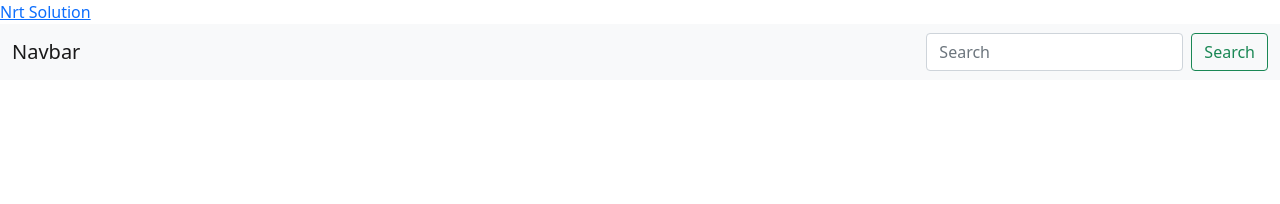
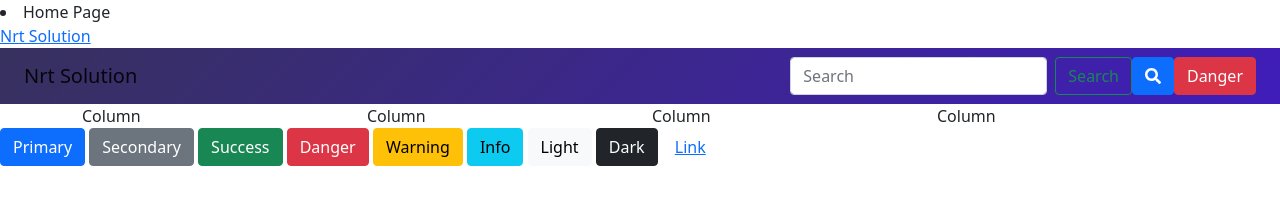
Before and after one commit to AmalAliAlQoud/Dashboard-master, a plain HTML site: page index.html in a window 1280 px wide. Drawn offline with nearby package versions, Linux system fonts and the light colour scheme; a small style sheet from the web is missing.

Commit message:
let start

```diff
--- a/index.html
+++ b/index.html
@@ -12,7 +12,7 @@
 </head>
 
 <body>
-
+    <div><li>Home Page</li></div>
     <nav>
         <!-- Navbar Brand-->
         <a href="index.html">Nrt Solution</a>
@@ -26,12 +26,17 @@
     <div>
         <div>
             <nav>
-                <nav class="navbar navbar-light bg-light">
+                <nav class="navbar navbar-light bg-purple container-fluid">
                     <div class="container-fluid">
-                      <a class="navbar-brand">Navbar</a>
+                      <a class="navbar-brand">Nrt Solution</a>
                       <form class="d-flex">
                         <input class="form-control me-2" type="search" placeholder="Search" aria-label="Search">
                         <button class="btn btn-outline-success" type="submit">Search</button>
+                        <button type="button" class="btn btn-primary">
+                            <i class="fas fa-search"></i>
+                          </button>
+                          <button type="button" class="btn btn-danger">Danger</button>
+
                       </form>
                     </div>
                   </nav>
@@ -42,6 +47,26 @@
         <div>
 
             <main>
+
+                <div class="container">
+                    <div class="row row-cols-1 row-cols-sm-2 row-cols-md-4">
+                      <div class="col">Column</div>
+                      <div class="col">Column</div>
+                      <div class="col">Column</div>
+                      <div class="col">Column</div>
+                    </div>
+                  </div>
+
+                  <button type="button" class="btn btn-primary">Primary</button>
+<button type="button" class="btn btn-secondary">Secondary</button>
+<button type="button" class="btn btn-success">Success</button>
+<button type="button" class="btn btn-danger">Danger</button>
+<button type="button" class="btn btn-warning">Warning</button>
+<button type="button" class="btn btn-info">Info</button>
+<button type="button" class="btn btn-light">Light</button>
+<button type="button" class="btn btn-dark">Dark</button>
+
+<button type="button" class="btn btn-link">Link</button>
                 <!-- Reports Cards -->
                 <!-- Reports Chart -->
                 <!-- Customers Table -->
```
